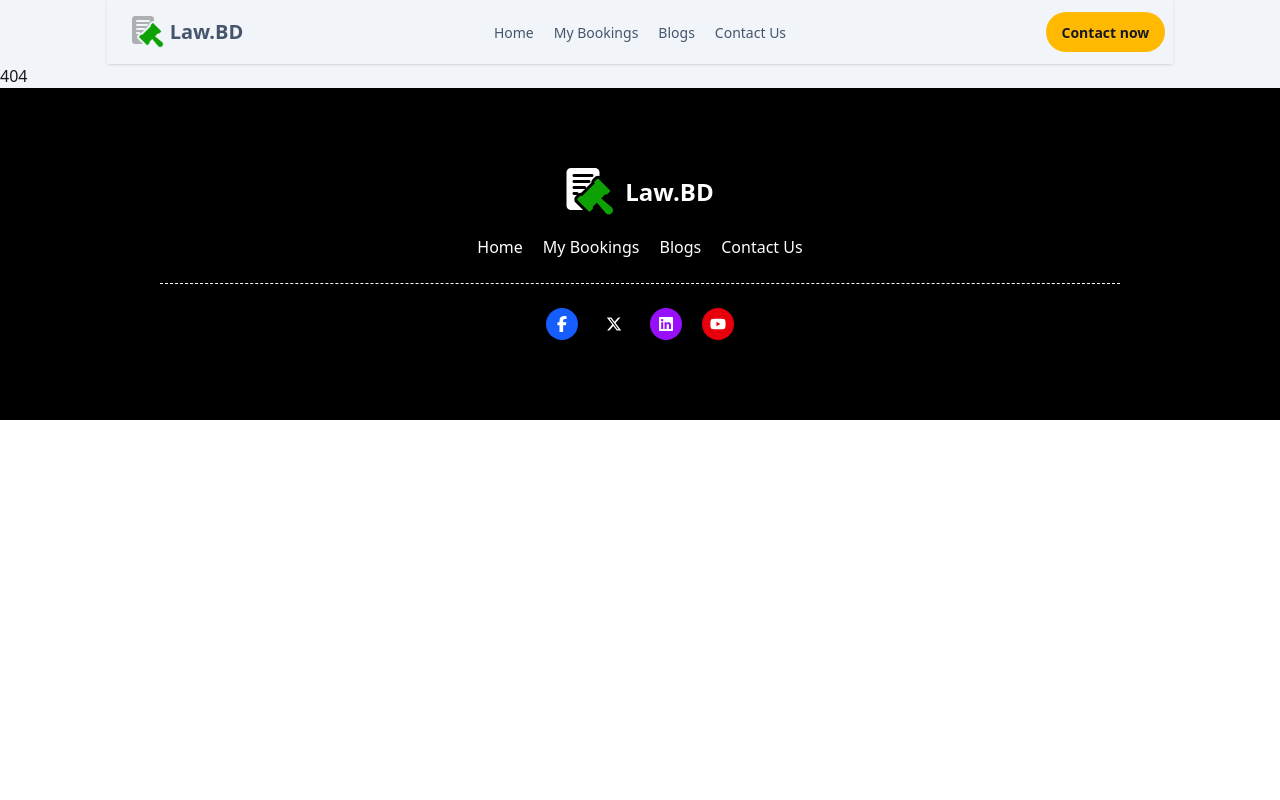
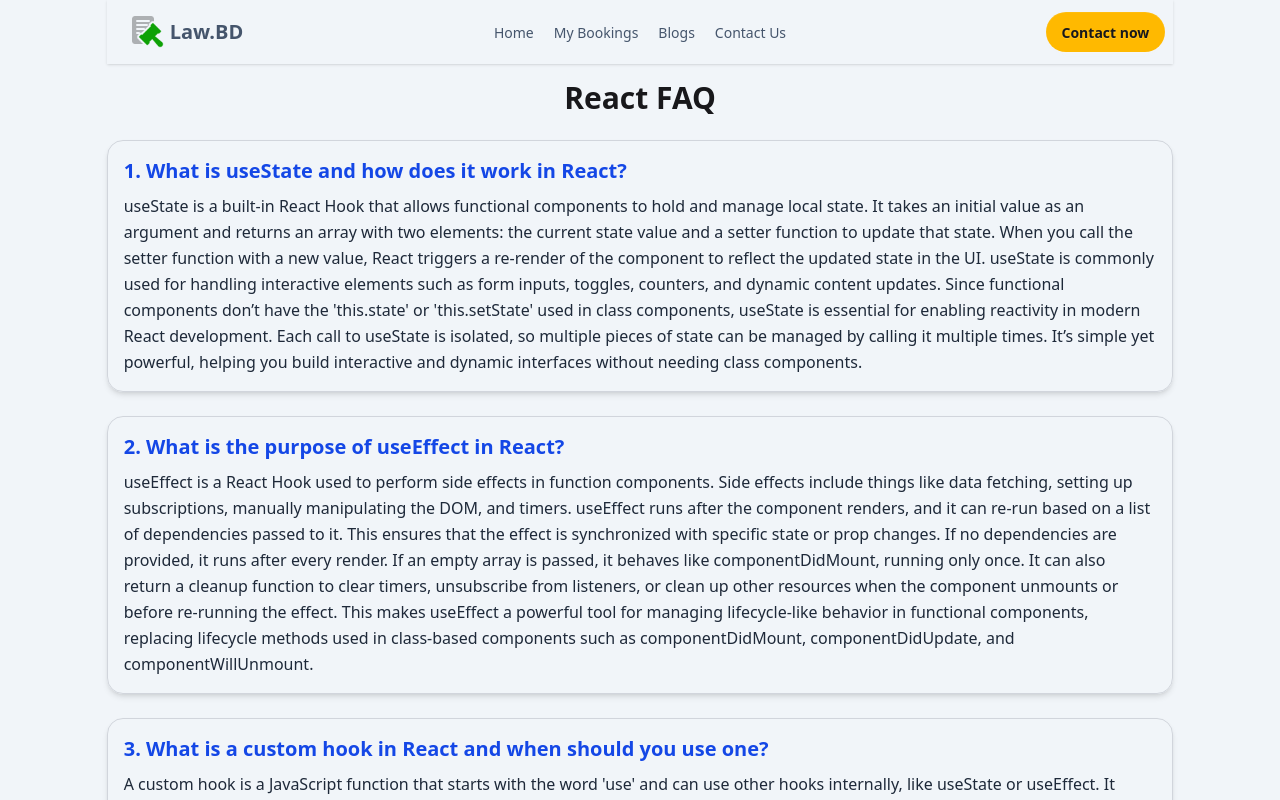
Before and after one commit to jakariya0dev/ph-b11-a8-lawyer-booking, a React (Vite) app: page /blogs in a window 1280 px wide. Before the commit this address had no page. Shown: the top 800 px of the page. Built offline with nearby package versions, Linux system fonts and the light colour scheme.

Commit message:
blogs done

```diff
--- /dev/null
+++ b/public/blogs-data.json
@@ -0,0 +1,22 @@
+[
+  {
+    "question": "What is useState and how does it work in React?",
+    "answer": "useState is a built-in React Hook that allows functional components to hold and manage local state. It takes an initial value as an argument and returns an array with two elements: the current state value and a setter function to update that state. When you call the setter function with a new value, React triggers a re-render of the component to reflect the updated state in the UI. useState is commonly used for handling interactive elements such as form inputs, toggles, counters, and dynamic content updates. Since functional components don’t have the 'this.state' or 'this.setState' used in class components, useState is essential for enabling reactivity in modern React development. Each call to useState is isolated, so multiple pieces of state can be managed by calling it multiple times. It’s simple yet powerful, helping you build interactive and dynamic interfaces without needing class components."
+  },
+  {
+    "question": "What is the purpose of useEffect in React?",
+    "answer": "useEffect is a React Hook used to perform side effects in function components. Side effects include things like data fetching, setting up subscriptions, manually manipulating the DOM, and timers. useEffect runs after the component renders, and it can re-run based on a list of dependencies passed to it. This ensures that the effect is synchronized with specific state or prop changes. If no dependencies are provided, it runs after every render. If an empty array is passed, it behaves like componentDidMount, running only once. It can also return a cleanup function to clear timers, unsubscribe from listeners, or clean up other resources when the component unmounts or before re-running the effect. This makes useEffect a powerful tool for managing lifecycle-like behavior in functional components, replacing lifecycle methods used in class-based components such as componentDidMount, componentDidUpdate, and componentWillUnmount."
+  },
+  {
+    "question": "What is a custom hook in React and when should you use one?",
+    "answer": "A custom hook is a JavaScript function that starts with the word 'use' and can use other hooks internally, like useState or useEffect. It allows you to encapsulate and reuse logic across multiple components without duplicating code. Custom hooks are used when you find yourself writing the same hook logic in several components—such as form handling, API calls, or input validation. By abstracting this into a custom hook, your component code stays cleaner, more modular, and easier to maintain. They help promote DRY (Don't Repeat Yourself) principles in React apps. Custom hooks do not add any new capabilities to React but make it easier to share logic in a reusable way. You should use a custom hook whenever a piece of logic is used in multiple places or when you want to keep components focused solely on rendering and UI behavior while handling business logic separately."
+  },
+  {
+    "question": "Difference between controlled and uncontrolled components. Which one is better?",
+    "answer": "Controlled components are form inputs whose values are managed by React state. Every change is handled by an onChange event, updating the component’s state and re-rendering the input. In contrast, uncontrolled components store their own internal state, and you access values using refs, not through React. Controlled components are more predictable and make it easier to validate, reset, and manipulate input values dynamically. They also allow better integration with other React features like state and effects. Uncontrolled components are quicker to set up for simple use cases but can become harder to manage in larger forms. Controlled components are generally considered the better approach in modern React apps because they offer better control, consistency, and debugging support, especially in complex forms. However, in performance-sensitive scenarios or when integrating non-React libraries, uncontrolled components might be useful."
+  },
+  {
+    "question": "Tell us something about useFormStatus() in React.",
+    "answer": "useFormStatus() is a React Hook introduced in newer versions (such as with React Server Components and actions). It helps you track the status of a form during its lifecycle, specifically for asynchronous submissions. It can be used inside a form context to determine whether a form is currently submitting (pending), has succeeded, or failed. This is useful for conditionally disabling buttons during submission, showing loading indicators, or preventing duplicate submissions. It simplifies the management of form feedback and state without needing to manually track it through useState or useEffect. Typically, useFormStatus is used in frameworks like Next.js with server actions, making form UX smoother and more responsive in concurrent UI. It integrates well with modern React paradigms focused on server-driven actions and client/server hybrid behaviors."
+  }
+]
--- /dev/null
+++ b/src/components/NoBooking.jsx
@@ -0,0 +1,9 @@
+import React from 'react'
+
+export default function NoBooking() {
+    return (
+        <div className='bg-red-100 py-15 w-10/12 mx-auto'>
+            <h2 className='text-red-500 text-3xl font-bold text-center'>No Appointment Booked!</h2>
+        </div>
+    )
+}
--- a/src/main.jsx
+++ b/src/main.jsx
@@ -11,6 +11,7 @@ import Root from './components/Root.jsx';
 import Home from './pages/Home.jsx';
 import Profile from './pages/Profile.jsx';
 import Booking from './pages/Booking.jsx';
+import Blogs from './pages/Blogs.jsx';
 
 
 const router = createBrowserRouter([
@@ -35,6 +36,11 @@ const router = createBrowserRouter([
         element: <Booking />,
       },
       {
+        path: "blogs",
+        element: <Blogs />,
+        loader: () => fetch('/blogs-data.json'),
+      },
+      {
         path: "*",
         Component: () => <div>404</div>,
       }
--- /dev/null
+++ b/src/pages/Blogs.jsx
@@ -0,0 +1,23 @@
+import React from 'react'
+import { useLoaderData } from 'react-router';
+
+export default function Blogs() {
+
+    const blogs = useLoaderData();
+
+    return (
+        <div>
+            <div className="w-10/12 mx-auto py-4">
+                <h1 className="text-3xl font-bold mb-6 text-center">React FAQ</h1>
+                <div className="space-y-6">
+                    {blogs.map((item, index) => (
+                    <div key={index} className="p-4 border border-gray-300 rounded-2xl shadow-md hover:shadow-lg transition-shadow">
+                        <h2 className="text-xl font-semibold mb-2 text-blue-700">{index + 1}. {item.question}</h2>
+                        <p className="text-gray-800 leading-relaxed">{item.answer}</p>
+                    </div>
+                    ))}
+                </div>
+            </div>
+        </div>
+    )
+}
--- a/src/pages/Booking.jsx
+++ b/src/pages/Booking.jsx
@@ -1,6 +1,7 @@
 import React, {useEffect, useState } from 'react';
 import { useLoaderData } from 'react-router';
 import { BarChart, Bar, Cell, XAxis, YAxis, CartesianGrid } from 'recharts';
+import NoBooking from '../components/NoBooking';
 
 const colors = ['#0088FE', '#00C49F', '#FFBB28', '#FF8042', 'red', 'pink'];
 
@@ -50,6 +51,9 @@ export default function Booking() {
 
     return (
         <div className='bg-white py-5 w-10/12 mx-auto'>
+
+            {
+                bookedLawyers.length === 0 ? '' :
                 <BarChart
                     width={1000}
                     height={400}
@@ -64,12 +68,16 @@ export default function Booking() {
                         }
                     </Bar>
                 </BarChart>
+            }
 
+            <div className='my-5'>
                 <h2 className='text-slate-600 text-3xl font-bold text-center mb-2'>My Today Appointments</h2>
                 <p className='mb-10 text-slate-600 text-center text-sm'>Our platform connects you with verified, experienced Lawyers across various specialties — all at your convenience.</p>
+            </div>
 
             <div className='grid grid-cols-1 gap-5'>
-                {bookedLawyers.map((lawyer) => (
+                {
+                    bookedLawyers.length > 0 ? (bookedLawyers.map((lawyer) => (
                         <div
                             key={lawyer.license}
                             className='text-slate-600 shadow rounded-lg p-5 border border-slate-300 gap-5'>
@@ -87,9 +95,9 @@ export default function Booking() {
 
                             </div>
 
-                            <button onClick={() => handleCancelAppointment(lawyer.id)} className='border border-slate-300 text-red-600 pt-1 pb-2 text-sm w-full rounded-full mt-4 transition-all hover:bg-red-600 hover:text-white'>Cancel Appoinment</button>
+                            <button onClick={() => handleCancelAppointment(lawyer.id)} className='border border-slate-400 text-red-600 pt-1 pb-2 text-sm w-full rounded-full mt-4 transition-all hover:bg-red-600 hover:text-white'>Cancel Appoinment</button>
                         </div>
-                    ))
+                    ))) : <NoBooking />
                 }
             </div>
         </div>
```
Lines whose indentation alone changed are shown as unchanged.
